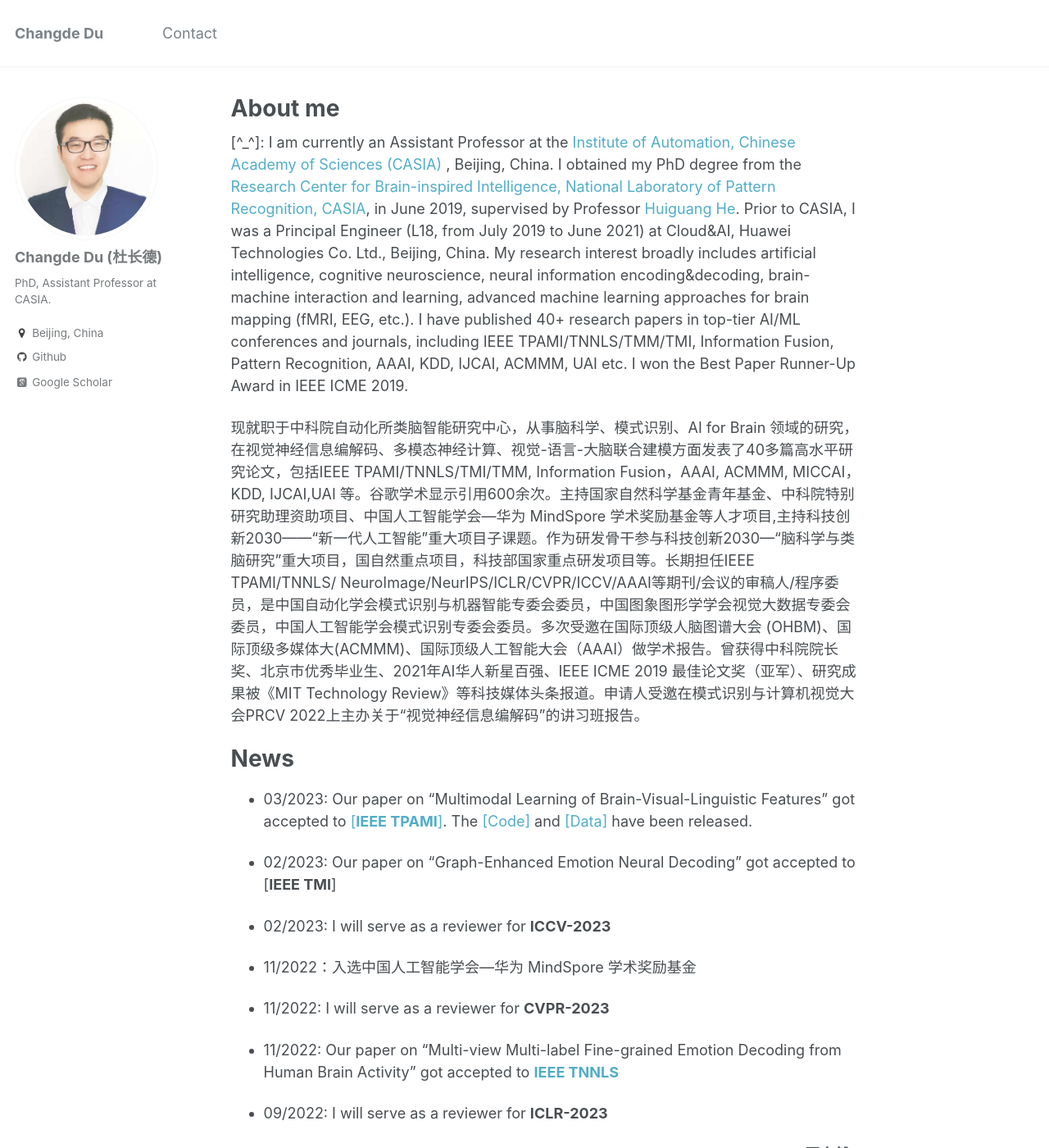
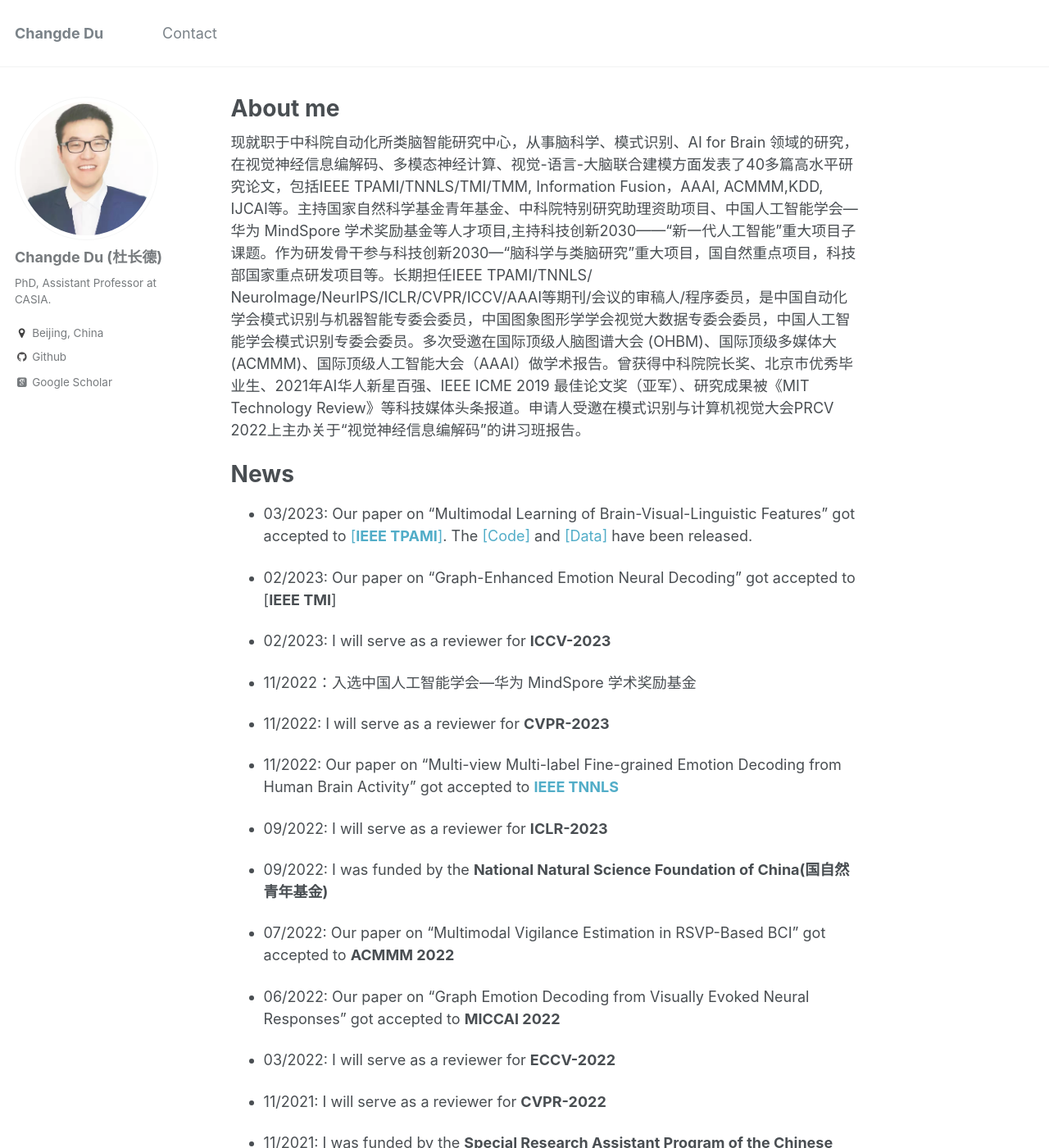
Before and after one commit to ChangdeDu/changdedu.github.io, a Jekyll site: the page built from _pages/about.md, in a window 1280 px wide and 1400 px high. Shown: the whole window at 82% size. Built offline with Jekyll 4.4.1, drawn with Linux system fonts in a browser that asks for light colours; some web fonts are replaced.

Commit message:
Update about.md

```diff
--- a/_pages/about.md
+++ b/_pages/about.md
@@ -8,14 +8,7 @@ redirect_from:
   - /about.html
 ---
 
-[^_^]:
-    I am currently an Assistant Professor at the [Institute of Automation, Chinese Academy of Sciences (CASIA)](http://www.ia.cas.cn/) , Beijing, China.
-    I obtained my PhD degree from the [Research Center for Brain-inspired Intelligence, National Laboratory of Pattern Recognition, CASIA](https://bii.ia.ac.cn/), in  June 2019, supervised by Professor [Huiguang He](http://www.ia.cas.cn/sourcedb_ia_cas/cn/iaexpert/200908/t20090804_2310528.html). Prior to CASIA, I was a Principal Engineer (L18, from July 2019 to June 2021) at Cloud&AI, Huawei Technologies Co. Ltd., Beijing, China.
-    My research interest broadly includes artificial intelligence, cognitive neuroscience, neural information encoding&decoding, brain-machine interaction and learning, advanced machine learning approaches for brain mapping (fMRI, EEG, etc.).
-    I have published 40+ research papers in top-tier AI/ML conferences and journals, including IEEE TPAMI/TNNLS/TMM/TMI, Information Fusion, Pattern Recognition, AAAI, KDD, IJCAI, ACMMM, UAI etc. I won the Best Paper Runner-Up Award in IEEE ICME 2019.
-
-
-现就职于中科院自动化所类脑智能研究中心，从事脑科学、模式识别、AI for Brain 领域的研究，在视觉神经信息编解码、多模态神经计算、视觉-语言-大脑联合建模方面发表了40多篇高水平研究论文，包括IEEE TPAMI/TNNLS/TMI/TMM, Information Fusion，AAAI, ACMMM, MICCAI，KDD, IJCAI,UAI 等。谷歌学术显示引用600余次。主持国家自然科学基金青年基金、中科院特别研究助理资助项目、中国人工智能学会—华为 MindSpore 学术奖励基金等人才项目,主持科技创新2030——“新一代人工智能”重大项目子课题。作为研发骨干参与科技创新2030—“脑科学与类脑研究”重大项目，国自然重点项目，科技部国家重点研发项目等。长期担任IEEE TPAMI/TNNLS/ NeuroImage/NeurIPS/ICLR/CVPR/ICCV/AAAI等期刊/会议的审稿人/程序委员，是中国自动化学会模式识别与机器智能专委会委员，中国图象图形学学会视觉大数据专委会委员，中国人工智能学会模式识别专委会委员。多次受邀在国际顶级人脑图谱大会 (OHBM)、国际顶级多媒体大(ACMMM)、国际顶级人工智能大会（AAAI）做学术报告。曾获得中科院院长奖、北京市优秀毕业生、2021年AI华人新星百强、IEEE ICME 2019 最佳论文奖（亚军）、研究成果被《MIT Technology Review》等科技媒体头条报道。申请人受邀在模式识别与计算机视觉大会PRCV 2022上主办关于“视觉神经信息编解码”的讲习班报告。
+现就职于中科院自动化所类脑智能研究中心，从事脑科学、模式识别、AI for Brain 领域的研究，在视觉神经信息编解码、多模态神经计算、视觉-语言-大脑联合建模方面发表了40多篇高水平研究论文，包括IEEE TPAMI/TNNLS/TMI/TMM, Information Fusion，AAAI, ACMMM,KDD, IJCAI等。主持国家自然科学基金青年基金、中科院特别研究助理资助项目、中国人工智能学会—华为 MindSpore 学术奖励基金等人才项目,主持科技创新2030——“新一代人工智能”重大项目子课题。作为研发骨干参与科技创新2030—“脑科学与类脑研究”重大项目，国自然重点项目，科技部国家重点研发项目等。长期担任IEEE TPAMI/TNNLS/ NeuroImage/NeurIPS/ICLR/CVPR/ICCV/AAAI等期刊/会议的审稿人/程序委员，是中国自动化学会模式识别与机器智能专委会委员，中国图象图形学学会视觉大数据专委会委员，中国人工智能学会模式识别专委会委员。多次受邀在国际顶级人脑图谱大会 (OHBM)、国际顶级多媒体大(ACMMM)、国际顶级人工智能大会（AAAI）做学术报告。曾获得中科院院长奖、北京市优秀毕业生、2021年AI华人新星百强、IEEE ICME 2019 最佳论文奖（亚军）、研究成果被《MIT Technology Review》等科技媒体头条报道。申请人受邀在模式识别与计算机视觉大会PRCV 2022上主办关于“视觉神经信息编解码”的讲习班报告。
 
 
 # News
```
